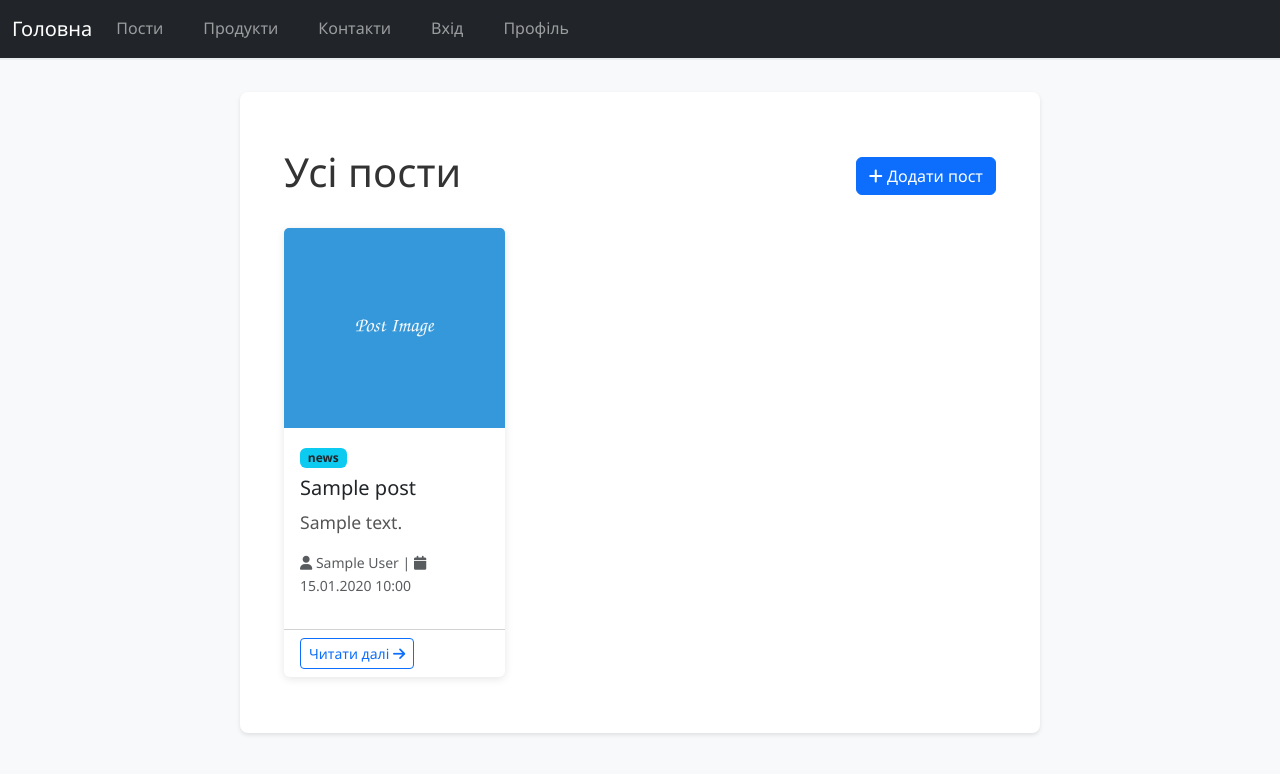
After one commit to Nytsak/flask-app-lab, a Flask app: page /post/ in a window 1280 px wide. The commit adds this page. Shown: the top 774 px of the page. Run offline with Flask 3, Linux system fonts and the light colour scheme; tables that the repository leaves empty hold one stand-in row (values such as "Sample post").

Commit message:
Add views and templates for displaying all posts and post details

```diff
--- /dev/null
+++ b/app/posts/static/css/posts.css
@@ -0,0 +1,36 @@
+.post-card {
+    transition: transform 0.3s ease, box-shadow 0.3s ease;
+    border: none;
+    box-shadow: 0 2px 8px rgba(0, 0, 0, 0.1);
+}
+
+.post-card:hover {
+    transform: translateY(-5px);
+    box-shadow: 0 4px 12px rgba(0, 0, 0, 0.15);
+}
+
+.post-image {
+    height: 200px;
+    object-fit: cover;
+}
+
+.post-detail .post-header {
+    border-bottom: 2px solid #e9ecef;
+    padding-bottom: 1rem;
+}
+
+.post-detail .post-content {
+    font-size: 1.1rem;
+    line-height: 1.8;
+    text-align: justify;
+}
+
+.post-meta {
+    font-size: 0.9rem;
+    margin-top: 0.5rem;
+}
+
+.post-actions {
+    border-top: 2px solid #e9ecef;
+    padding-top: 1rem;
+}
--- /dev/null
+++ b/app/posts/templates/posts/all_posts.html
@@ -0,0 +1,51 @@
+{% extends "base.html" %}
+
+{% block title %}Усі пости{% endblock %}
+
+{% block css %}
+  <link rel="stylesheet" href="{{ url_for('posts_bp.static', filename='css/posts.css') }}">
+{% endblock %}
+
+{% block content %}
+  <div class="container mt-4">
+    <div class="d-flex justify-content-between align-items-center mb-4">
+      <h1>Усі пости</h1>
+      <a href="{{ url_for('posts_bp.create_post') }}" class="btn btn-primary">
+        <i class="fas fa-plus"></i> Додати пост
+      </a>
+    </div>
+
+    {% if posts %}
+      <div class="row">
+        {% for post in posts %}
+          <div class="col-md-6 col-lg-4 mb-4">
+            <div class="card post-card h-100">
+              <img src="{{ url_for('posts_bp.static', filename='img/default.jpg') }}"
+                   class="card-img-top post-image"
+                   alt="{{ post.title }}">
+              <div class="card-body">
+                <span class="badge bg-info text-dark mb-2">{{ post.category.value }}</span>
+                <h5 class="card-title">{{ post.title }}</h5>
+                <p class="card-text">{{ post.content[:100] }}{% if post.content|length > 100 %}...{% endif %}</p>
+                <p class="text-muted small">
+                  <i class="fas fa-user"></i> {{ post.author }} |
+                  <i class="fas fa-calendar"></i> {{ post.posted.strftime('%d.%m.%Y %H:%M') }}
+                </p>
+              </div>
+              <div class="card-footer bg-transparent">
+                <a href="{{ url_for('posts_bp.detail_post', id=post.id) }}" class="btn btn-sm btn-outline-primary">
+                  Читати далі <i class="fas fa-arrow-right"></i>
+                </a>
+              </div>
+            </div>
+          </div>
+        {% endfor %}
+      </div>
+    {% else %}
+      <div class="alert alert-info">
+        <i class="fas fa-info-circle"></i> Поки що немає постів.
+        <a href="{{ url_for('posts_bp.create_post') }}" class="alert-link">Створіть перший!</a>
+      </div>
+    {% endif %}
+  </div>
+{% endblock %}
--- a/app/posts/views.py
+++ b/app/posts/views.py
@@ -3,6 +3,21 @@ from app import db
 from . import posts_bp
 from .models import Post
 from .forms import PostForm
+
+
+@posts_bp.route('/')
+def all_posts():
+    stmt = db.select(Post).where(Post.is_active == True).order_by(
+        Post.posted.desc()
+    )
+    posts = db.session.scalars(stmt).all()
+    return render_template('all_posts.html', posts=posts)
+
+
+@posts_bp.route('/<int:id>')
+def detail_post(id):
+    post = db.get_or_404(Post, id)
+    return render_template('detail_post.html', post=post)
 
 
 @posts_bp.route('/create', methods=['GET', 'POST'])
--- a/app/templates/base.html
+++ b/app/templates/base.html
@@ -6,19 +6,24 @@
   <title>{% block title %}Олег Ницак{% endblock %}</title>
   <link href="https://cdn.jsdelivr.net/npm/bootstrap@5.3.8/dist/css/bootstrap.min.css" rel="stylesheet"
         integrity="sha384-sRIl4kxILFvY47J16cr9ZwB07vP4J8+LH7qKQnuqkuIAvNWLzeN8tE5YBujZqJLB" crossorigin="anonymous">
+  <link rel="stylesheet" href="https://cdnjs.cloudflare.com/ajax/libs/font-awesome/6.0.0/css/all.min.css">
   <link rel="stylesheet" href="{{ url_for('static', filename='css/style.css') }}">
 
+  {% block css %}{% endblock %}
   {% block extra_css %}{% endblock %}
 </head>
 <body>
 <nav class="navbar navbar-expand-lg navbar-dark bg-dark">
   <div class="container-fluid">
-    <a class="navbar-brand" href="{{ url_for('main') }}">Головна</a>
+    <a class="navbar-brand" href="{{ url_for('index') }}">Головна</a>
     <button class="navbar-toggler" type="button" data-bs-toggle="collapse" data-bs-target="#navbarNav">
       <span class="navbar-toggler-icon"></span>
     </button>
     <div class="collapse navbar-collapse" id="navbarNav">
       <ul class="navbar-nav">
+        <li class="nav-item">
+          <a class="nav-link" href="{{ url_for('posts_bp.all_posts') }}">Пости</a>
+        </li>
         <li class="nav-item">
           <a class="nav-link" href="{{ url_for('products_bp.product_list') }}">Продукти</a>
         </li>
```
Also changed, not shown: app/posts/templates/posts/detail_post.html (added, +44 -0 lines), app/views.py (+13 -11 lines), app/posts/static/img/default.jpg (added).
